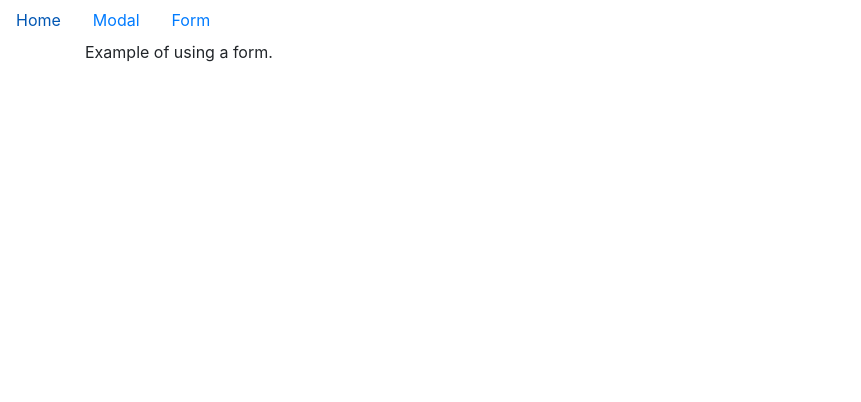
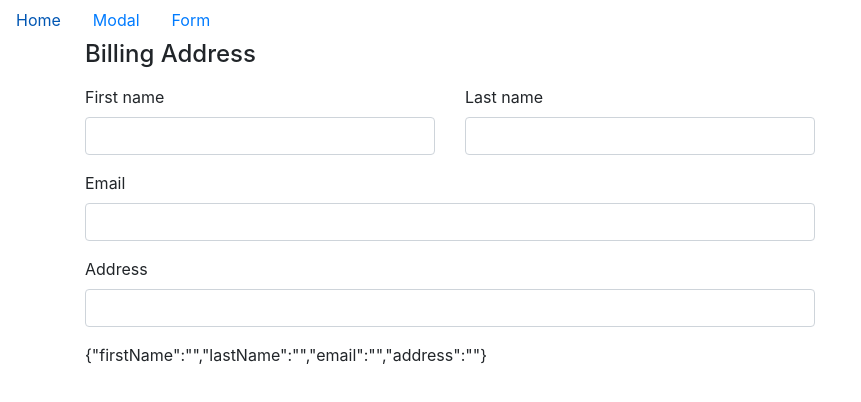
Before and after one commit to pferlito/react-examples, a React (Create React App) app: page /form in a window 1280 px wide. Shown: the top 402 px of the page, without its empty margins (0-861 px from the left). Built offline with nearby package versions, Linux system fonts and the light colour scheme.

Commit message:
Continue work on form page.

```diff
--- a/src/routes/FormPage.js
+++ b/src/routes/FormPage.js
@@ -1,14 +1,76 @@
-import React from 'react';
+import React, {useState} from 'react';
 import Row from "react-bootstrap/Row";
 import Col from "react-bootstrap/Col";
 import Container from "react-bootstrap/Container";
 
+function BillingForm({state,handleChange}) {
+
+  return (
+    <form>
+      <Row>
+        <Col md={6} className="mb-3">
+          <label htmlFor="firstName">First name</label>
+          <input type="text" className="form-control" id="firstName"
+                 onChange={handleChange}
+                 placeholder=""
+                 value={state.firstName}/>
+        </Col>
+        <Col md={6} className="mb-3">
+          <label htmlFor="lastName">Last name</label>
+          <input type="text" className="form-control" id="lastName"
+                 onChange={handleChange}
+                 placeholder=""
+                 value={state.lastName}/>
+        </Col>
+      </Row>
+      <Row>
+        <Col className="mb-3">
+          <label htmlFor="email">Email</label>
+          <input type="email" className="form-control" id="email"
+                 onChange={handleChange}
+                 placeholder=""
+                 value={state.email}/>
+        </Col>
+      </Row>
+      <Row>
+        <Col className="mb-3">
+          <label htmlFor="address">Address</label>
+          <input type="text" className="form-control" id="address"
+                 onChange={handleChange}
+                 placeholder=""
+                 value={state.address}/>
+        </Col>
+      </Row>
+    </form>
+  );
+}
+
 function FormPage() {
-  return(
+  const [state, setState] = useState({
+    firstName: '',
+    lastName: '',
+    email: '',
+    address: ''
+  });
+
+  function handleChange(e) {
+    setState({...state, [e.target.id]: e.target.value});
+  }
+
+  return (
     <Container>
       <Row>
+        <Col md={{span: 8, order: 1}}>
+          <h4 className="mb-3">Billing Address</h4>
+          <BillingForm
+            state={state}
+            handleChange={handleChange}
+          />
+        </Col>
+      </Row>
+      <Row>
         <Col>
-          <p>Example of using a form.</p>
+          {JSON.stringify(state)}
         </Col>
       </Row>
     </Container>
```
